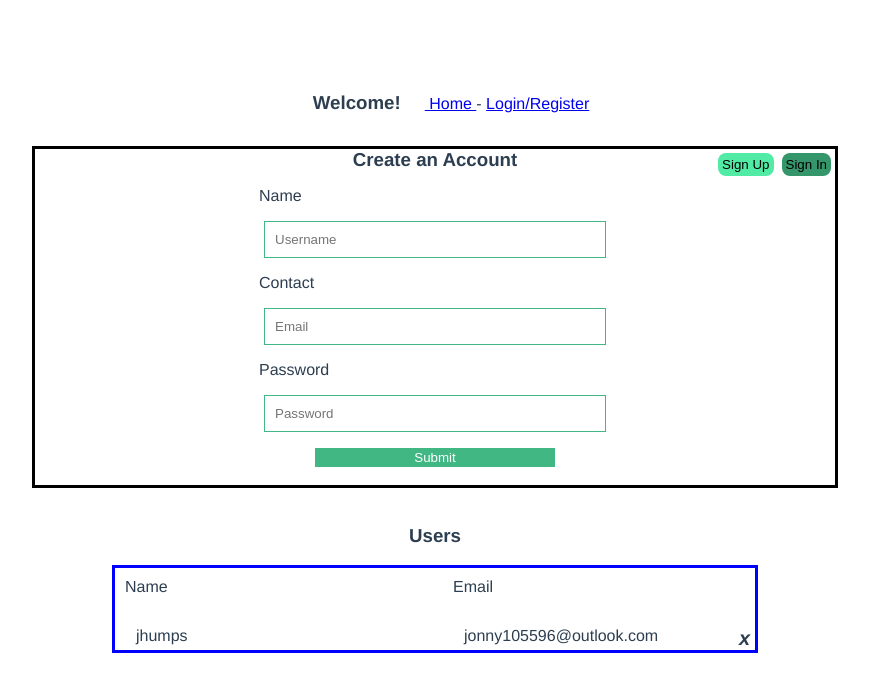
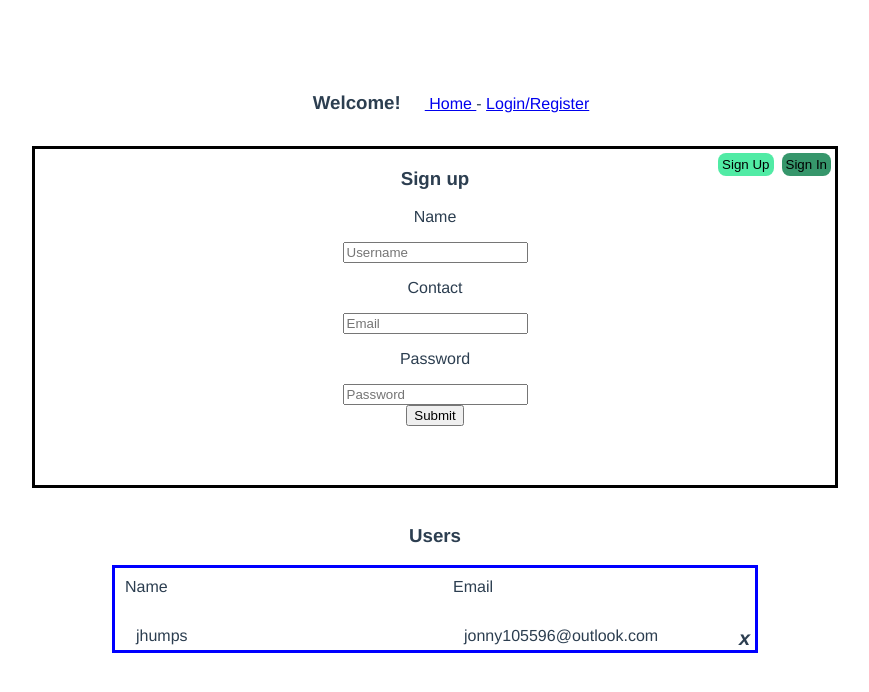
Before and after one commit to JonathanHumphrey/user-creation, a Vue app: page /register in a window 1280 px wide. Shown: the top 692 px of the page, without its empty margins (205-1074 px from the left). Built offline with nearby package versions, Linux system fonts and the light colour scheme; data requests are answered from the project's data file.

Commit message:
refactored formContainer to use reuseable forms

```diff
--- a/src/components/FormContainer.vue
+++ b/src/components/FormContainer.vue
@@ -1,7 +1,7 @@
 <template>
   <div class="form-container">
     <!-- Sign in form -->
-    <form @submit="onSubmit" id="0">
+    <!-- <form @submit="onSubmit" id="0">
       <div class="sign-in-form" v-show="hasAccount">
         <h3>Sign In</h3>
         <div v-for="item in signInForm" v-bind:key="item.id" class="form">
@@ -19,10 +19,19 @@
         </div>
         <input type="submit" value="Submit" />
       </div>
-    </form>
+    </form> -->
+    <FormTemplate
+      id="0"
+      v-bind:show="hasAccount"
+      formClass="sign-in-form"
+      formTitle="Sign In"
+      v-bind:formData="signInForm"
+      v-bind:submitFunction="onSubmit"
+    />
+
     <!-- END SIGN UP -->
     <!-- Sign in form -->
-    <form @submit="onSubmit" id="1">
+    <!-- <form @submit="onSubmit" id="1">
       <div class="sign-up-form" v-show="!hasAccount">
         <h3>Create an Account</h3>
         <div v-for="item in signUpForm" v-bind:key="item.id" class="form">
@@ -40,7 +49,15 @@
         </div>
         <input type="submit" value="Submit" />
       </div>
-    </form>
+    </form> -->
+    <FormTemplate
+      id="1"
+      v-bind:show="!hasAccount"
+      formClass="sign-up-form"
+      formTitle="Sign up"
+      v-bind:formData="signUpForm"
+      v-bind:submitFunction="onSubmit"
+    />
 
     <!-- END SIGN IN -->
     <div class="user-action">
@@ -67,10 +84,13 @@
 
 <script>
 import { mapActions, mapState } from "vuex";
+import FormTemplate from "@/components/forms/FormTemplate";
 
 export default {
   name: "FormContainer",
-  components: {},
+  components: {
+    FormTemplate,
+  },
   data() {
     return {
       id: 0,
--- a/src/components/forms/FormTemplate.vue
+++ b/src/components/forms/FormTemplate.vue
@@ -1,60 +1,23 @@
 <template>
-  <div class="form-container">
-    <v-card-text
-      class="text-left"
-      v-for="item in formData"
-      v-bind:key="item.id"
-    >
-      <!-- Loops through the form data and renders each section -->
-      <div>
-        <p>{{ item.sectionName }}</p>
-        <div
-          class="input-block"
-          v-for="field in item.fields"
-          v-bind:key="field.id"
-        >
-          <!-- Then we loop through and render each field in that section -->
-          <!-- If the field has type "input" an input is rendered, else we render and text area -->
+  <form id="id">
+    <div class="formClass" v-show="show">
+      <h3>{{ formTitle }}</h3>
+      <div v-for="item in formData" v-bind:key="item.id" class="form">
+        <p class="section-name">{{ item.sectionName }}</p>
+        <div v-for="field in item.fields" v-bind:key="field.id">
           <div v-if="field.type === 'input'">
-            <v-text-field
-              v-bind:label="field.label"
+            <input
+              type="field.type"
               v-bind:placeholder="field.label"
               v-model="field.value"
-              outlined
-              class="mt-4"
-            >
-            </v-text-field>
-          </div>
-          <div v-else-if="field.type === 'checkbox'">
-            <v-checkbox v-model="field.value" v-bind:label="field.label">
-            </v-checkbox>
-          </div>
-          <div v-else>
-            <v-textarea
-              v-bind:name="field.label"
-              outlined
-              v-bind:label="field.label"
-              v-model="field.value"
-            >
-            </v-textarea>
+              class="input"
+            />
           </div>
         </div>
       </div>
-    </v-card-text>
-    <v-card-actions class="mx-5 pt-0">
-      <v-row justify="start" class="mb-4">
-        <v-btn
-         class="white--text mr-2"
-          data-testid="saveButton"
-          color="actionBlue"
-          @click="constructState(formData)"
-        >
-          Save
-        </v-btn>
-        <v-btn class="black--text mr-2" v-if="cancelFunction" @click="cancelFunction()"> Cancel </v-btn>
-      </v-row>
-    </v-card-actions>
-  </div>
+      <button class="submit" @click="constructState()">Submit</button>
+    </div>
+  </form>
 </template>
 <script>
 export default {
@@ -67,15 +30,14 @@ export default {
         }
       }
       let sender = {
-        data: newState
+        data: newState,
       };
       this.buttonFunction(sender);
-      if(this.cancelFunction) {
+      if (this.cancelFunction) {
         this.cancelFunction();
       }
-
     },
   },
-  props: ["formData", "cancelFunction", "buttonFunction", "sendTo"],
+  props: ["id", "formClass", "show", "formTitle", "formData", "submitFunction"],
 };
 </script>
--- a/src/views/UserAction.vue
+++ b/src/views/UserAction.vue
@@ -2,16 +2,16 @@
 
 <template>
   <div>
-    <FormComponent />
+    <FormContainer />
   </div>
 </template>
 <script>
-import FormComponent from "../components/FormContainer.vue";
+import FormContainer from "../components/FormContainer.vue";
 
 export default {
   name: "UserAction",
   components: {
-    FormComponent,
+    FormContainer,
   },
 };
 </script>
```
Also changed, not shown: 1 other file (tests, documents, lock files or other folders).
